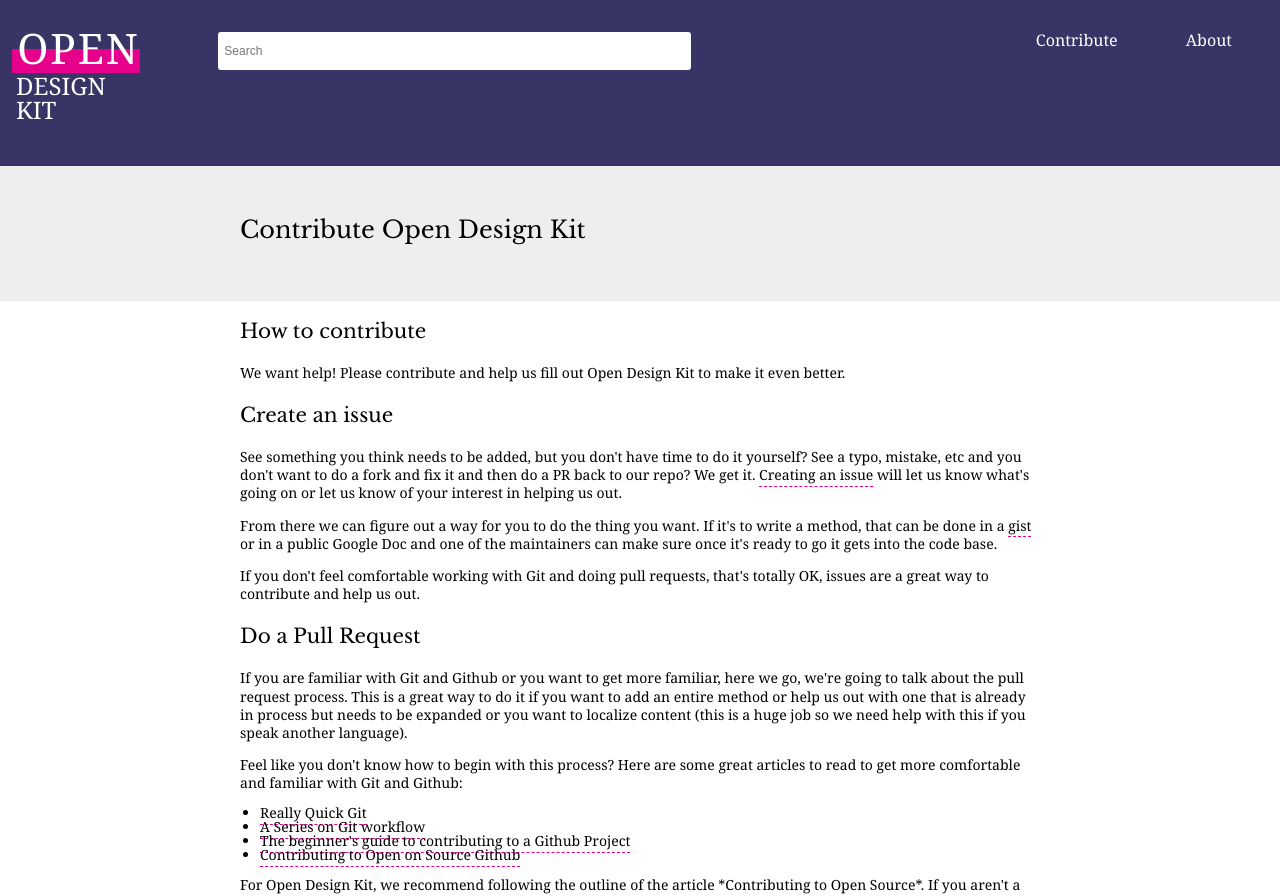
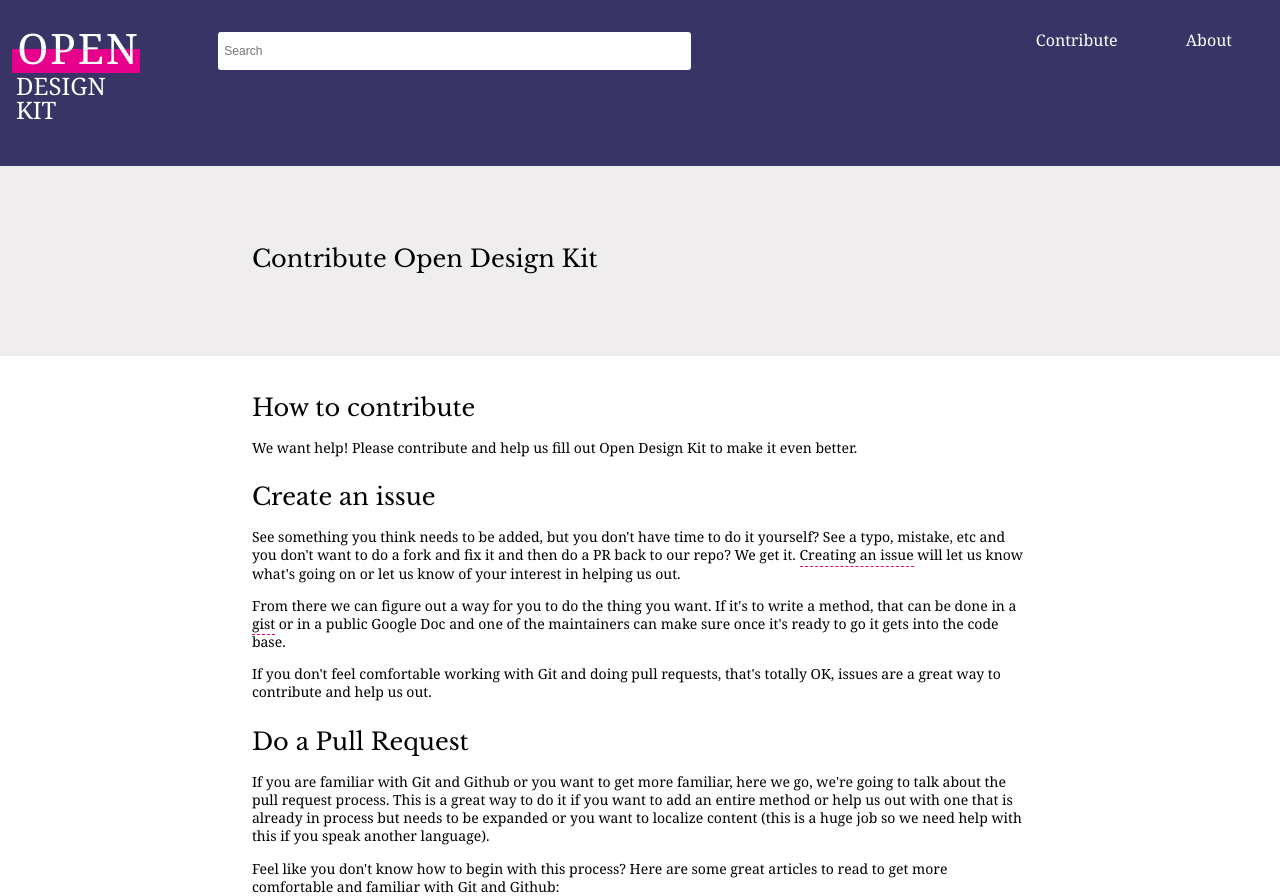
Before and after one commit to open-design-kit/opendesignkit, a Jekyll site: the page built from contribute/index.html, in a window 1280 px wide. Shown: the top 896 px of the page. Built offline with Jekyll 4.4.1, drawn with Linux system fonts in a browser that asks for light colours.

Commit message:
tightening up about and contribute

```diff
--- a/contribute/index.html
+++ b/contribute/index.html
@@ -9,13 +9,13 @@ title: Contribute Open Design Kit
     </div>
 </div>
 <section class="subpage">
-    <h2 class="hed-b">How to contribute</h2>
+    <h2 class="hed-a">How to contribute</h2>
     <p>We want help! Please contribute and help us fill out Open Design Kit to make it even better.</p>
-    <h3 class="hed-b">Create an issue</h3>
+    <h3 class="hed-a">Create an issue</h3>
     <p>See something you think needs to be added, but you don't have time to do it yourself? See a typo, mistake, etc and you don't want to do a fork and fix it and then do a PR back to our repo? We get it. <a href="https://github.com/bocoup/opendesignkit/issues">Creating an issue</a> will let us know what's going on or let us know of your interest in helping us out.</p>
     <p>From there we can figure out a way for you to do the thing you want. If it's to write a method, that can be done in a <a href="https://gist.github.com">gist</a> or in a public Google Doc and one of the maintainers can make sure once it's ready to go it gets into the code base.</p>
     <p>If you don't feel comfortable working with Git and doing pull requests, that's totally OK, issues are a great way to contribute and help us out.</p>
-    <h3 class="hed-b">Do a Pull Request</h3>
+    <h3 class="hed-a">Do a Pull Request</h3>
     <p>If you are familiar with Git and Github or you want to get more familiar, here we go, we're going to talk about the pull request process. This is a great way to do it if you want to add an entire method or help us out with one that is already in process but needs to be expanded or you want to localize content (this is a huge job so we need help with this if you speak another language).</p>
     <p>Feel like you don't know how to begin with this process? Here are some great articles to read to get more comfortable and familiar with Git and Github:</p>
     <ul>
--- a/css/styles.css
+++ b/css/styles.css
@@ -116,16 +116,7 @@ a:visited {
     font-size: 1.5rem;
     font-weight: normal;
     line-height: 1.3;
-    margin-bottom: 1em;
-    padding: 0;
-}
-
-.hed-b {
-    font-family: 'Libre Baskerville', Georgia, serif;
-    font-size: 1.25rem;
-    font-weight: normal;
-    line-height: 1.3;
-    margin-bottom: 1em;
+    margin-bottom: 1rem;
     padding: 0;
 }
 
@@ -1073,13 +1064,21 @@ gonna style elements using this class */
 /*----------------------------------------*/
 
 .subpage {
-    max-width: 800px;
+    max-width: 100%;
     margin: 0 auto;
+    padding: 1rem;
+}
+
+@media (min-width: 64em) {
+    .subpage {
+        max-width: 60.64453125%;
+        padding: 1rem 0;
+    }
 }
 
 .subpage-head {
     background-color: #EFEDED;
-    padding: 2rem 0;
+    padding: 2.8rem 0 3.1rem;
 }
 
 .subpage ul {
@@ -1090,5 +1089,6 @@ gonna style elements using this class */
 .subpage ul > li {
     font-size: .875rem;
     list-style-type: disc;
+    margin-bottom: 1rem;
     margin-left: 1.25rem;
 }
```
